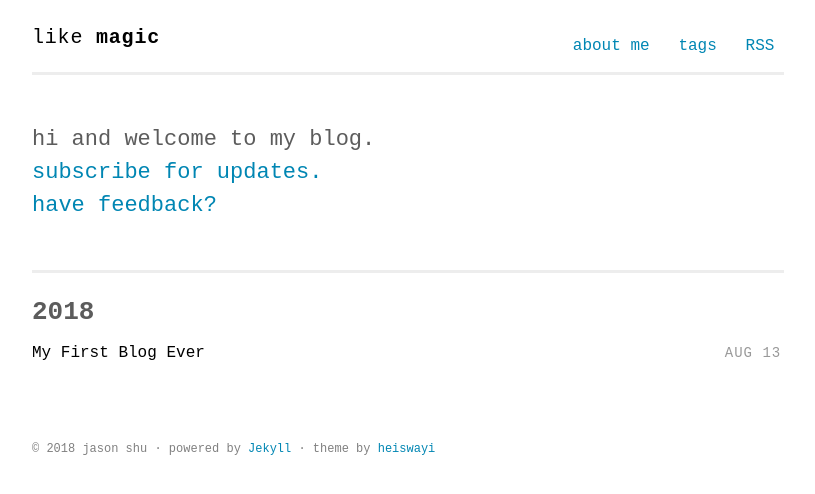
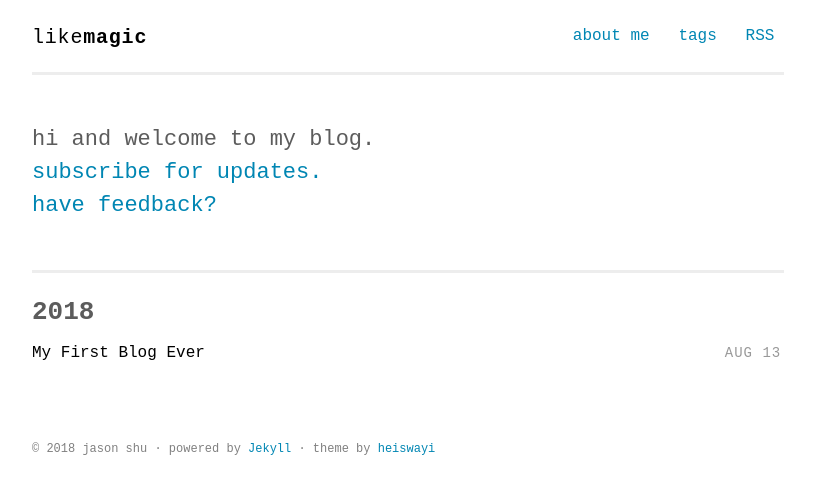
Before and after one commit to j4sonshu/likemagic, a Jekyll site: the page built from index.html, in a window 1280 px wide. Shown: the top 494 px of the page, without its empty margins (232-1047 px from the left). Built offline with Jekyll 4.4.1, drawn with Linux system fonts in a browser that asks for light colours; some web fonts are replaced.

Commit message:
padding mobile

```diff
--- a/_includes/nav.html
+++ b/_includes/nav.html
@@ -3,8 +3,7 @@
   <div class="container">
 
     <h1 class="logo">
-      <a href="{{ '/' | prepend: site.url }}">{{ site.title_left }}
-        <span>{{ site.title_right }}</span>
+      <a href="{{ '/' | prepend: site.url }}">{{ site.title_left }}<span>{{ site.title_right }}</span>
       </a>
     </h1>
 
--- a/assets/scss/_layout.scss
+++ b/assets/scss/_layout.scss
@@ -104,7 +104,7 @@ hr {
   float: right;
   margin: 0;
   position: relative;
-  padding-top: 10px;
+  padding-top: 0;
   pointer-events: all;
   cursor: pointer;
 
```
